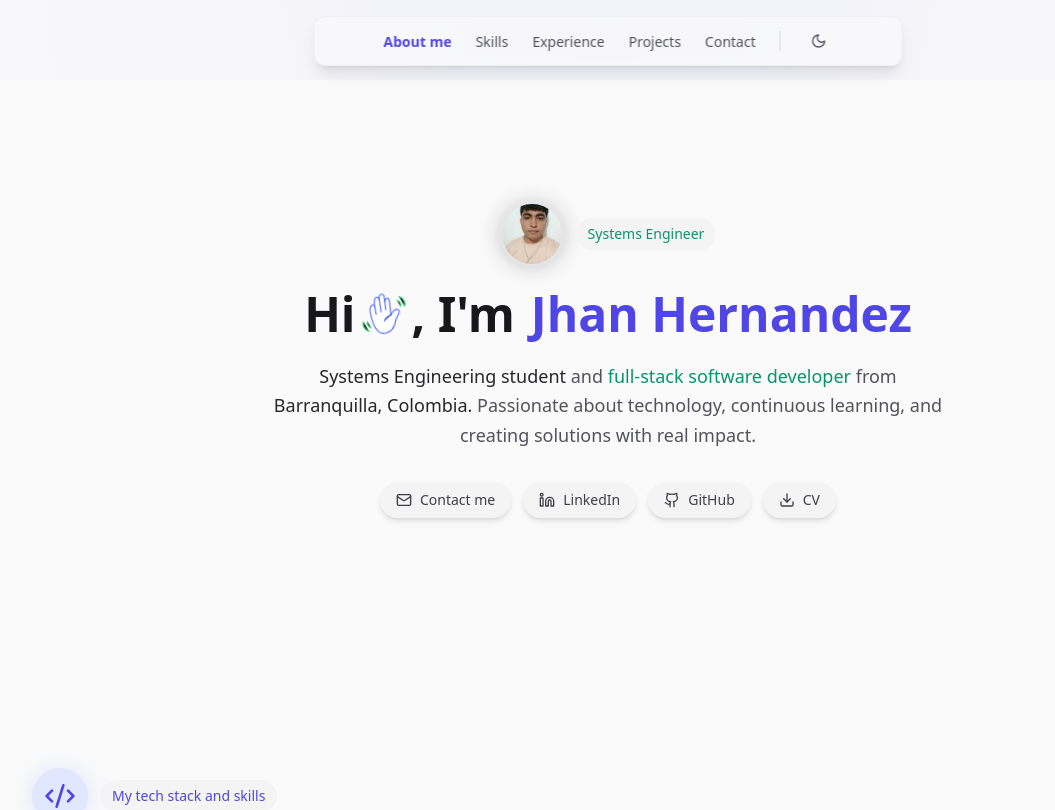
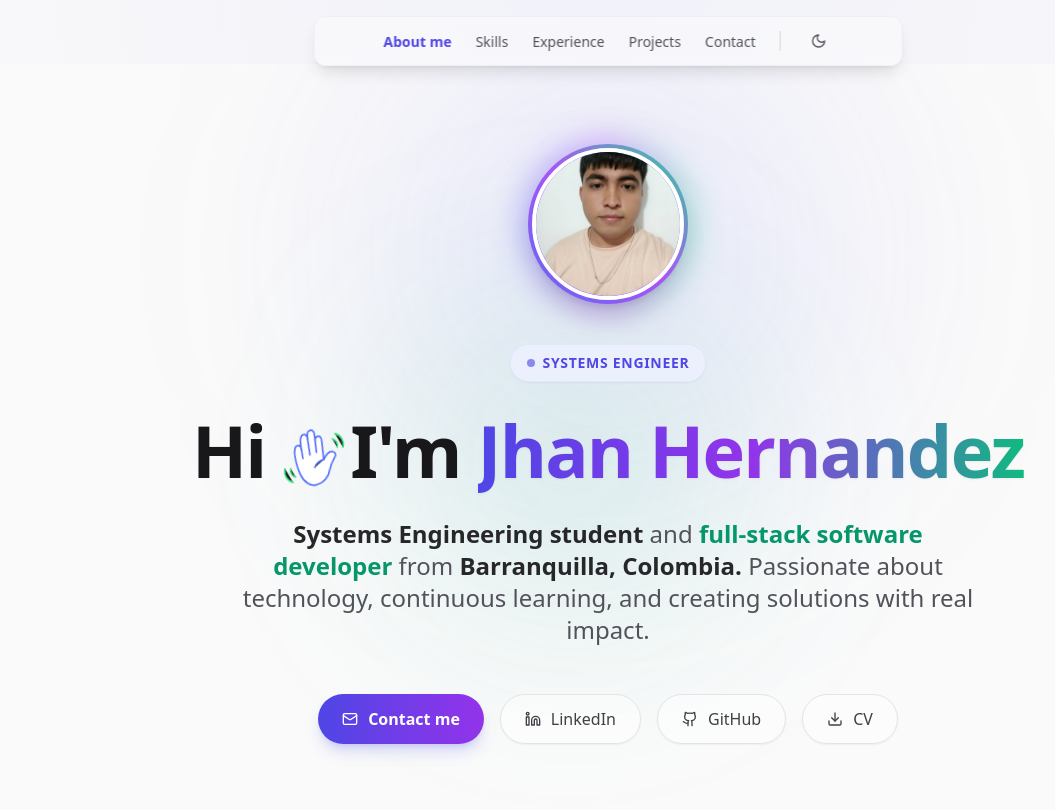
Before and after one commit to jhanhrndz/jhandev-portfolio, a React (Vite) app: page / in a window 1280 px wide. Shown: the top 810 px of the page, without its empty margins (32-1087 px from the left). Built offline with nearby package versions, Linux system fonts and the light colour scheme.

Commit message:
feat: enhance SocialLink component with new variants and update About section layout

```diff
--- a/src/components/SocialLink.jsx
+++ b/src/components/SocialLink.jsx
@@ -8,6 +8,10 @@ const SocialLink = ({ href, icon: Icon, children, variant = 'pill', className =
   let baseStyles = '';
   if (variant === 'pill') {
     baseStyles = 'flex items-center gap-2 px-4 py-2 bg-zinc-100 hover:bg-zinc-200 dark:bg-zinc-800 dark:hover:bg-zinc-700 text-zinc-700 dark:text-white rounded-full transition-all duration-300 text-sm max-sm:px-3 max-sm:py-1 max-sm:text-[9px] hover:scale-105 shadow-md hover:shadow-lg';
+  } else if (variant === 'primary-pill') {
+    baseStyles = 'flex items-center gap-2.5 px-6 py-3 bg-gradient-to-r from-indigo-600 to-purple-600 hover:from-indigo-700 hover:to-purple-700 text-white rounded-full transition-all duration-300 text-sm md:text-base font-semibold hover:scale-105 active:scale-95 shadow-lg shadow-indigo-500/25 dark:shadow-indigo-950/50 hover:shadow-xl cursor-pointer';
+  } else if (variant === 'secondary-pill') {
+    baseStyles = 'flex items-center gap-2.5 px-6 py-3 bg-white/40 hover:bg-white/80 dark:bg-zinc-900/40 dark:hover:bg-zinc-800/80 text-zinc-700 dark:text-zinc-300 hover:text-zinc-900 dark:hover:text-white border border-zinc-200 dark:border-zinc-800 rounded-full transition-all duration-300 text-sm md:text-base font-medium hover:scale-105 active:scale-95 shadow-sm hover:shadow-md cursor-pointer';
   } else if (variant === 'circle') {
     baseStyles = 'p-2.5 bg-zinc-100 hover:bg-zinc-200 dark:bg-zinc-800/50 dark:hover:bg-zinc-700/50 rounded-full text-zinc-600 hover:text-zinc-900 dark:text-zinc-300 dark:hover:text-white transition-all duration-300 transform hover:scale-110 flex items-center justify-center';
   } else if (variant === 'purple-btn') {
@@ -17,7 +21,7 @@ const SocialLink = ({ href, icon: Icon, children, variant = 'pill', className =
   }
 
   // Adjust icon size dynamically based on variant
-  const iconSizeClass = variant === 'pill'
+  const iconSizeClass = (variant === 'pill' || variant === 'primary-pill' || variant === 'secondary-pill')
     ? 'w-4 h-4 max-sm:w-3 max-sm:h-3'
     : variant === 'circle'
       ? 'w-5 h-5'
@@ -41,7 +45,7 @@ SocialLink.propTypes = {
   href: PropTypes.string.isRequired,
   icon: PropTypes.elementType,
   children: PropTypes.node,
-  variant: PropTypes.oneOf(['pill', 'circle', 'purple-btn', 'green-btn']),
+  variant: PropTypes.oneOf(['pill', 'primary-pill', 'secondary-pill', 'circle', 'purple-btn', 'green-btn']),
   className: PropTypes.string,
 };
 
--- a/src/sections/About.jsx
+++ b/src/sections/About.jsx
@@ -5,53 +5,70 @@ import SocialLink from '../components/SocialLink';
 
 const About = () => {
     return (
-        <section id="about-me" className="flex items-center justify-center px-4 py-12 mt-20 min-h-[70vh]">
-            <div className="max-w-3xl w-full mx-auto">
-                <div className="flex flex-col items-center gap-6 text-center">
-                    <div className="flex items-center gap-3">
-                        <div className="relative">
-                            <div className="w-16 h-16 rounded-full bg-gradient-to-b from-zinc-200 to-zinc-300 dark:from-zinc-600 dark:to-zinc-700 absolute blur-md"></div>
+        <section id="about-me" className="relative flex items-center justify-center px-4 sm:px-6 lg:px-8 py-20 mt-16 min-h-[85vh] overflow-hidden">
+            {/* Ambient background glow orbs */}
+            <div className="absolute top-1/4 left-1/2 -translate-x-1/2 -translate-y-1/2 w-[300px] sm:w-[500px] h-[300px] sm:h-[500px] rounded-full bg-indigo-500/10 dark:bg-indigo-500/5 blur-[80px] sm:blur-[120px] pointer-events-none"></div>
+            <div className="absolute bottom-1/4 left-1/3 w-[200px] sm:w-[350px] h-[200px] sm:h-[350px] rounded-full bg-emerald-500/10 dark:bg-emerald-500/5 blur-[60px] sm:blur-[100px] pointer-events-none"></div>
+
+            <div className="max-w-4xl w-full mx-auto relative z-10">
+                <div className="flex flex-col items-center gap-8 text-center">
+
+                    {/* Centered Avatar with Glow & Breathing Ring */}
+                    <div className="relative group mb-2">
+                        {/* Glow background */}
+                        <div className="absolute -inset-1.5 rounded-full bg-gradient-to-r from-indigo-500 via-purple-500 to-emerald-400 opacity-30 blur-lg group-hover:opacity-60 transition duration-1000 group-hover:duration-200 animate-pulse"></div>
+
+                        {/* Avatar Image Wrapper */}
+                        <div className="relative w-28 h-28 sm:w-36 sm:h-36 md:w-40 md:h-40 rounded-full p-1 bg-gradient-to-tr from-indigo-500 via-purple-500 to-emerald-400 shadow-xl">
                             <img
                                 src={profileImage}
-                                alt="Profile picture"
-                                className="w-16 h-16 rounded-full object-cover relative border-2 border-zinc-200/80 dark:border-zinc-100/80 shadow-[0_0_20px_rgba(0,0,0,0.1)]"
+                                alt="Jhan Hernandez Profile"
+                                className="w-full h-full rounded-full object-cover border-4 border-white dark:border-zinc-950 bg-zinc-100 dark:bg-zinc-900 transition-transform duration-500 group-hover:scale-102"
                             />
                         </div>
-                        <span className="px-3 py-1.5 bg-zinc-100 dark:bg-zinc-800/50 backdrop-blur-sm text-emerald-600 dark:text-emerald-400 rounded-full text-sm font-medium">
+                    </div>
+
+                    {/* Role Title Badge */}
+                    <div className="inline-flex items-center gap-2 px-4 py-2 rounded-full bg-indigo-50/80 dark:bg-indigo-950/30 border border-indigo-100/80 dark:border-indigo-800/20 backdrop-blur-sm shadow-sm">
+                        <span className="w-2 h-2 rounded-full bg-indigo-600 dark:bg-indigo-400 animate-pulse"></span>
+                        <span className="text-xs sm:text-sm font-semibold tracking-wider uppercase text-indigo-600 dark:text-indigo-400">
                             {personalInfo.title}
                         </span>
                     </div>
 
-                    <div>
-                        <h1 className="text-3xl sm:text-4xl md:text-5xl font-bold text-zinc-900 dark:text-white">
-                            <div className="flex flex-wrap justify-center items-center gap-2">
-                                Hi <HeyIcon className="w-7 h-7 sm:w-8 sm:h-8 md:w-10 md:h-10 inline-block" />
-                                <span className='pr-2'>, I&#39;m</span>
-                                <span className="text-indigo-600 dark:text-indigo-400">{personalInfo.shortName}</span>
-                            </div>
+                    {/* Hero Title with Gradient Text */}
+                    <div className="max-w-4xl">
+                        <h1 className="text-4xl sm:text-5xl md:text-6xl lg:text-7xl font-extrabold tracking-tight text-zinc-900 dark:text-white leading-tight">
+                            Hi <HeyIcon className="w-9 h-9 sm:w-11 sm:h-11 md:w-14 md:h-14 inline-block align-middle ml-1 mr-2" />
+                            I&#39;m{" "}
+                            <span className="bg-gradient-to-r from-indigo-600 via-purple-600 to-emerald-500 bg-clip-text text-transparent dark:from-indigo-400 dark:via-purple-400 dark:to-emerald-400 drop-shadow-sm">
+                                {personalInfo.shortName}
+                            </span>
                         </h1>
                     </div>
 
-                    <div className="max-w-2xl">
-                        <p className="text-lg text-zinc-600 dark:text-zinc-400 leading-relaxed">
-                            <span className="text-zinc-800 dark:text-zinc-200">{personalInfo.studyStatus}</span>{' and '}
-                            <span className="text-emerald-600 dark:text-emerald-400">{personalInfo.devStatus}</span>{' '}
-                            from <span className="text-zinc-800 dark:text-zinc-200">{personalInfo.location}</span>{' '}
+                    {/* Highly-Readable High-Contrast Description */}
+                    <div className="max-w-3xl px-2">
+                        <p className="text-lg sm:text-xl md:text-2xl text-zinc-600 dark:text-zinc-400 leading-relaxed font-light">
+                            <span className="font-semibold text-zinc-800 dark:text-zinc-200">{personalInfo.studyStatus}</span>{" and "}
+                            <span className="font-semibold text-emerald-600 dark:text-emerald-400">{personalInfo.devStatus}</span>{" "}
+                            from <span className="font-semibold text-zinc-800 dark:text-zinc-200">{personalInfo.location}</span>{" "}
                             {personalInfo.tagline}
                         </p>
                     </div>
 
-                    <div className="flex flex-wrap justify-center gap-3 mt-2">
-                        <SocialLink href={`mailto:${personalInfo.emails.about}`} icon={Mail}>
+                    {/* Elegant Button Layout - Primary & Secondary CTAs */}
+                    <div className="flex flex-wrap justify-center gap-4 mt-4">
+                        <SocialLink href={`mailto:${personalInfo.emails.about}`} icon={Mail} variant="primary-pill">
                             Contact me
                         </SocialLink>
-                        <SocialLink href={personalInfo.socials.linkedin} icon={Linkedin}>
+                        <SocialLink href={personalInfo.socials.linkedin} icon={Linkedin} variant="secondary-pill">
                             LinkedIn
                         </SocialLink>
-                        <SocialLink href={personalInfo.socials.github} icon={Github}>
+                        <SocialLink href={personalInfo.socials.github} icon={Github} variant="secondary-pill">
                             GitHub
                         </SocialLink>
-                        <SocialLink href={personalInfo.cvUrl} icon={Download}>
+                        <SocialLink href={personalInfo.cvUrl} icon={Download} variant="secondary-pill">
                             CV
                         </SocialLink>
                     </div>
```
